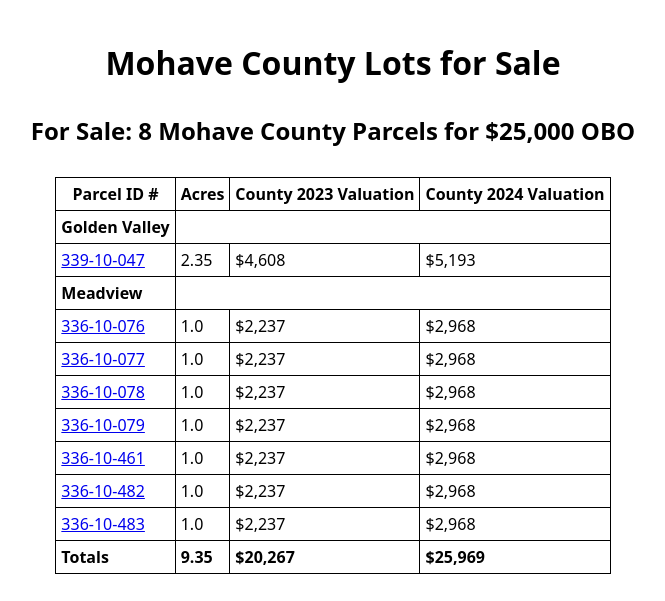
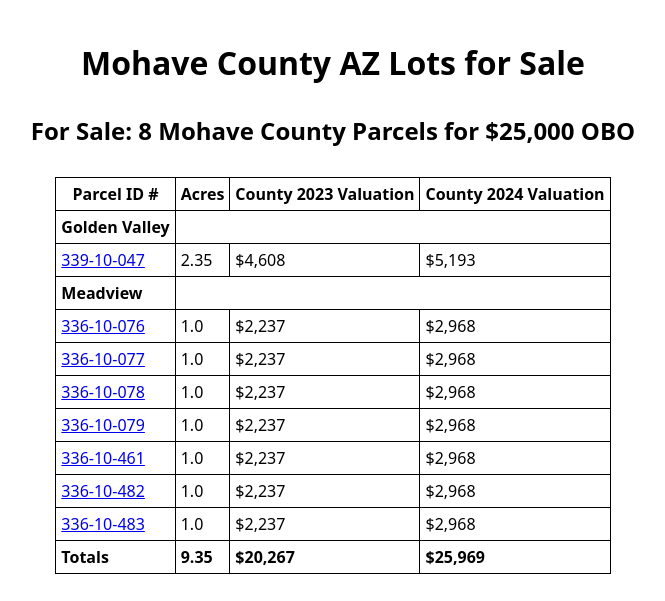
Before and after one commit to jacobcovey/mohave_county_lots_for_sale, a plain HTML site: page index.html in a window 1280 px wide. Shown: the top 601 px of the page, without its empty margins (307-972 px from the left). Drawn offline with Linux system fonts and the light colour scheme.

Commit message:
Update index.html

```diff
--- a/index.html
+++ b/index.html
@@ -56,7 +56,7 @@
   </head>
   <body>
     <main>
-      <h1>Mohave County Lots for Sale</h1>
+      <h1>Mohave County AZ Lots for Sale</h1>
       <h2>For Sale: 8 Mohave County Parcels for $25,000 OBO</h2>
       <br>
       <table>
```
